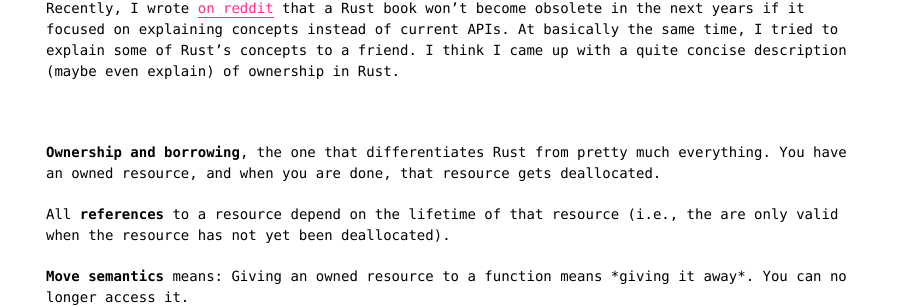
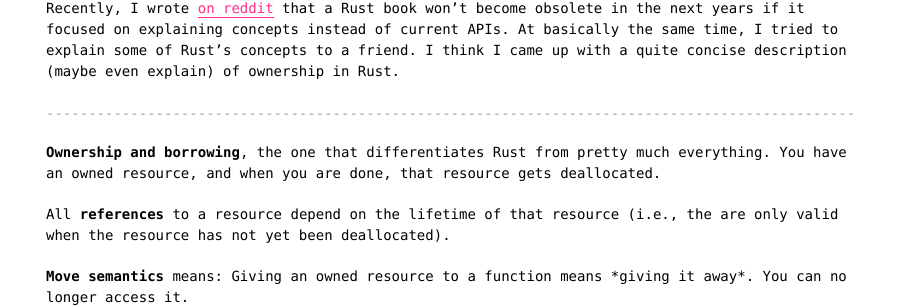
Before and after one commit to killercup/scribbles, a Jekyll site: the page built from _posts/2016-08-02-rust-ownership-and-borrowing-in-150-words.md, in a window 1280 px wide. Shown: the part 159-466 px from the top of the page, without its empty margins (188-1091 px from the left). Built offline with Jekyll 4.4.1, drawn with Linux system fonts in a browser that asks for light colours.

Commit message:
Fix <hr/>

```diff
--- a/_sass/hack/_markdown.scss
+++ b/_sass/hack/_markdown.scss
@@ -169,9 +169,11 @@
   position: absolute;
   top: 0;
   left: 0;
+  font-size: 1rem;
   line-height: 1.666rem;
   width: 100%;
   word-wrap: break-word;
+  color: $grey-500;
 }
 @-moz-document url-prefix() {
   .hack h1 {
```
